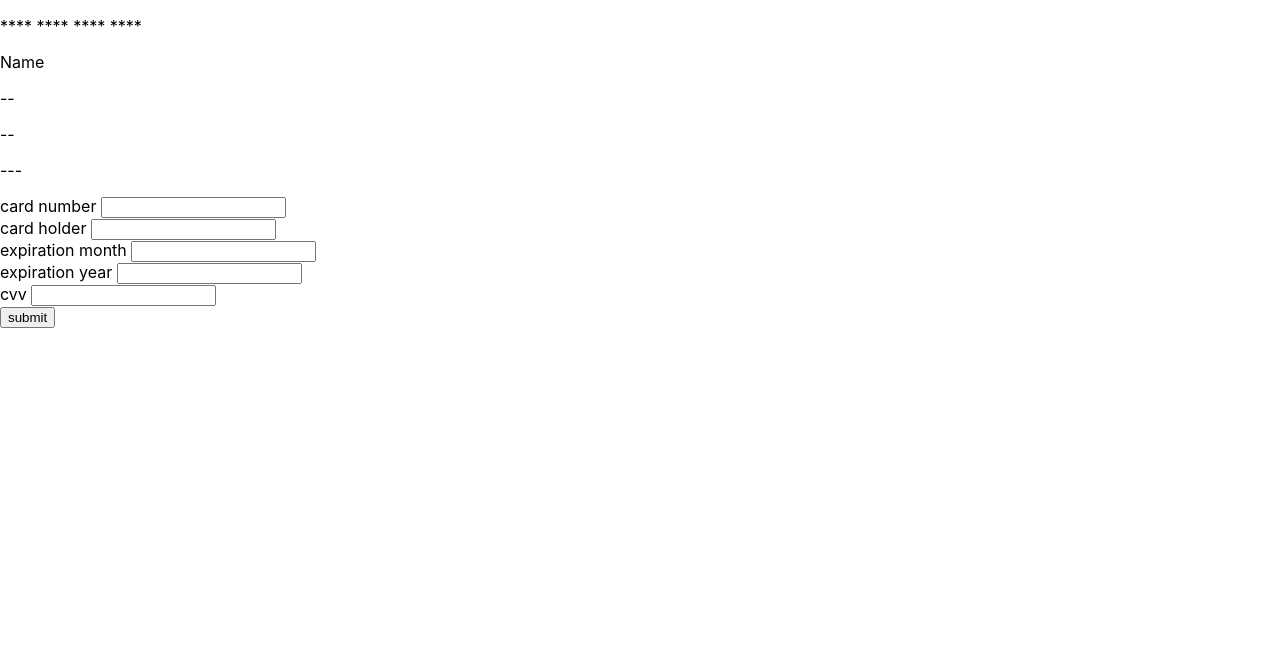
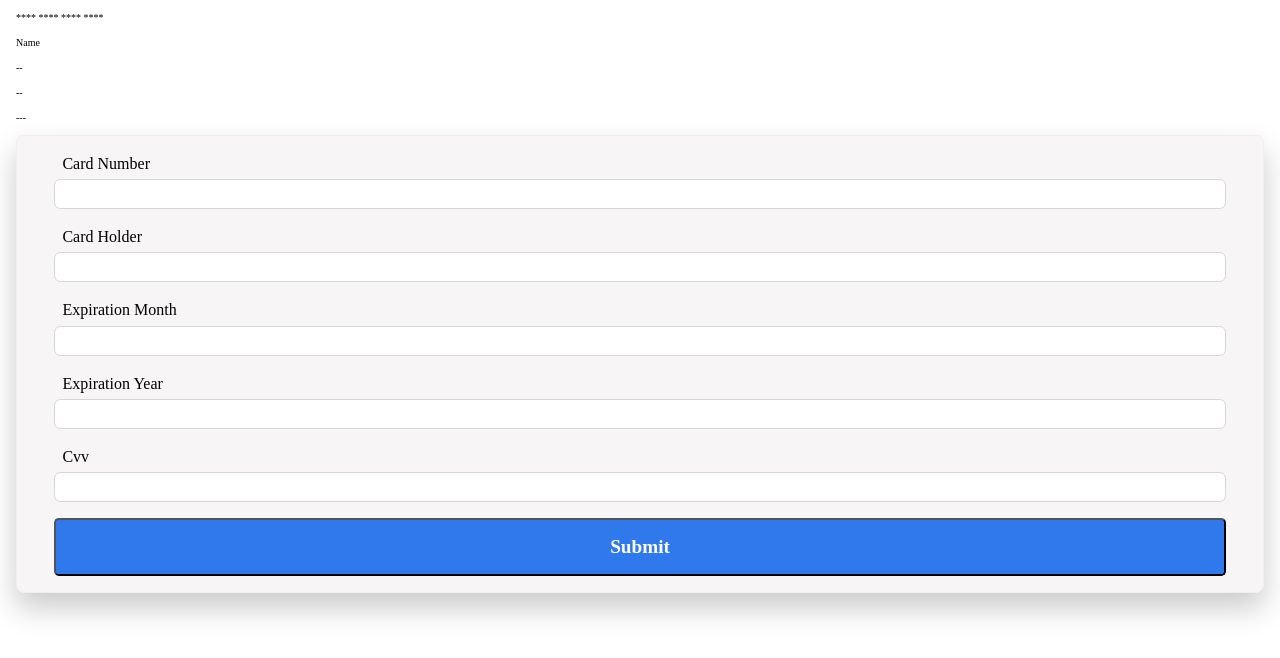
Before and after one commit to maz4/credit-card-form, a React (Create React App) app: page / in a window 1280 px wide. Shown: the top 658 px of the page. Built offline with nearby package versions, Linux system fonts and the light colour scheme.

Commit message:
style form elements

```diff
--- a/package.json
+++ b/package.json
@@ -6,6 +6,7 @@
     "@testing-library/jest-dom": "^4.2.4",
     "@testing-library/react": "^9.3.2",
     "@testing-library/user-event": "^7.1.2",
+    "normalize.css": "^8.0.1",
     "react": "^16.12.0",
     "react-dom": "^16.12.0",
     "react-redux": "^7.1.3",
--- a/src/components/Button.js
+++ b/src/components/Button.js
@@ -1,8 +1,9 @@
 import React from "react";
+import styles from "./Button.module.css";
 
 const Button = props => {
   const {text} = props;
-  return <button>{text}</button>;
+  return <button className={styles.Button}>{text}</button>;
 };
 
 export default Button;
--- /dev/null
+++ b/src/components/Button.module.css
@@ -0,0 +1,15 @@
+.Button {
+  font-size: 1.2rem;
+  font-weight: 700;
+  width: 100%;
+  margin-bottom: 1rem;
+  padding: 1rem;
+  border-radius: 0.3rem;
+  color: #fff;
+  text-transform: capitalize;
+  background-color: #2f79ec;
+}
+
+.Button:active {
+  background-color: #1761d4;
+}
--- a/src/components/Input.js
+++ b/src/components/Input.js
@@ -1,4 +1,5 @@
 import React from "react";
+import styles from "./Input.module.css";
 
 const Input = props => {
   const {
@@ -27,11 +28,12 @@ const Input = props => {
   }
 
   return (
-    <div>
-      <label htmlFor={idFor}>
+    <div className={styles.Input__wrapper}>
+      <label className={styles.Input__label} htmlFor={idFor}>
         {labelName} {error ? <span>Invalid Data</span> : null}
       </label>
       <input
+        className={styles.Input__element}
         type={type}
         name={name}
         id={idFor}
--- /dev/null
+++ b/src/components/Input.module.css
@@ -0,0 +1,23 @@
+.Input__wrapper {
+  margin-bottom: 1rem;
+}
+
+.Input__element {
+  display: block;
+  width: 100%;
+  padding-top: 0.3rem;
+  padding-bottom: 0.3rem;
+  padding-left: 0.5rem;
+  padding-right: 0.5rem;
+  border: 1px solid #d5d5d5;
+  border-radius: 0.4rem;
+  font-size: 1rem;
+}
+
+.Input__label {
+  display: block;
+  text-transform: capitalize;
+  margin-bottom: 0.2rem;
+  margin-left: 0.5rem;
+  font-size: 1rem;
+}
--- a/src/containers/App.js
+++ b/src/containers/App.js
@@ -1,14 +1,15 @@
 import React from "react";
 import "./App.css";
-import CardForm from "./cardForm";
+import CardForm from "./CardForm";
 import Card from "../containers/Card";
+import styles from "./App.module.css";
 
 function App() {
   return (
-    <>
+    <div className={styles.AppWrapper}>
       <Card />
       <CardForm />
-    </>
+    </div>
   );
 }
 
--- /dev/null
+++ b/src/containers/App.module.css
@@ -0,0 +1,4 @@
+.AppWrapper {
+  padding-left: 1rem;
+  padding-right: 1rem;
+}
--- a/src/containers/cardForm.js
+++ b/src/containers/CardForm.js
@@ -2,6 +2,7 @@ import React from "react";
 import {connect} from "react-redux";
 import Input from "../components/Input";
 import Button from "../components/Button";
+import styles from "./CardForm.module.css";
 import {
   updateNumber,
   updateName,
@@ -95,7 +96,7 @@ const CardForm = props => {
   };
 
   return (
-    <form onSubmit={event => submitHandler(event)}>
+    <form className={styles.CardForm} onSubmit={event => submitHandler(event)}>
       <Input
         type="text"
         name="cardNumber"
--- /dev/null
+++ b/src/containers/CardForm.module.css
@@ -0,0 +1,9 @@
+.CardForm {
+  background-color: #f7f5f5;
+  border: 1px solid #f0eeee;
+  border-radius: 0.5rem;
+  box-shadow: 0px 15px 30px #cbcaca;
+  padding-left: 3%;
+  padding-right: 3%;
+  padding-top: 1rem;
+}
--- a/src/index.css
+++ /dev/null
@@ -1,13 +0,0 @@
-body {
-  margin: 0;
-  font-family: -apple-system, BlinkMacSystemFont, "Segoe UI", "Roboto", "Oxygen",
-    "Ubuntu", "Cantarell", "Fira Sans", "Droid Sans", "Helvetica Neue",
-    sans-serif;
-  -webkit-font-smoothing: antialiased;
-  -moz-osx-font-smoothing: grayscale;
-}
-
-code {
-  font-family: source-code-pro, Menlo, Monaco, Consolas, "Courier New",
-    monospace;
-}
--- a/src/index.js
+++ b/src/index.js
@@ -1,6 +1,6 @@
 import React from "react";
 import ReactDOM from "react-dom";
-import "./index.css";
 import Root from "./Root";
+import "./shared-styles/global-styles.css";
 
 ReactDOM.render(<Root />, document.getElementById("root"));
--- /dev/null
+++ b/src/shared-styles/global-styles.css
@@ -0,0 +1,16 @@
+@import "~normalize.css";
+
+@value font-family-default: sans-serif, -apple-system, BlinkMacSystemFont, "Segoe UI", "Roboto", "Oxygen", "Ubuntu", "Cantarell", "Fira Sans", "Droid Sans", "Helvetica Neue";
+
+body {
+  font-family: font-family-default;
+  font-size: 10px;
+  line-height: 1.5;
+  margin: 0;
+  -webkit-font-smoothing: antialiased;
+  -moz-osx-font-smoothing: grayscale;
+}
+
+input {
+  box-sizing: border-box;
+}
```
Also changed, not shown: 1 other file (tests, documents, lock files or other folders).
